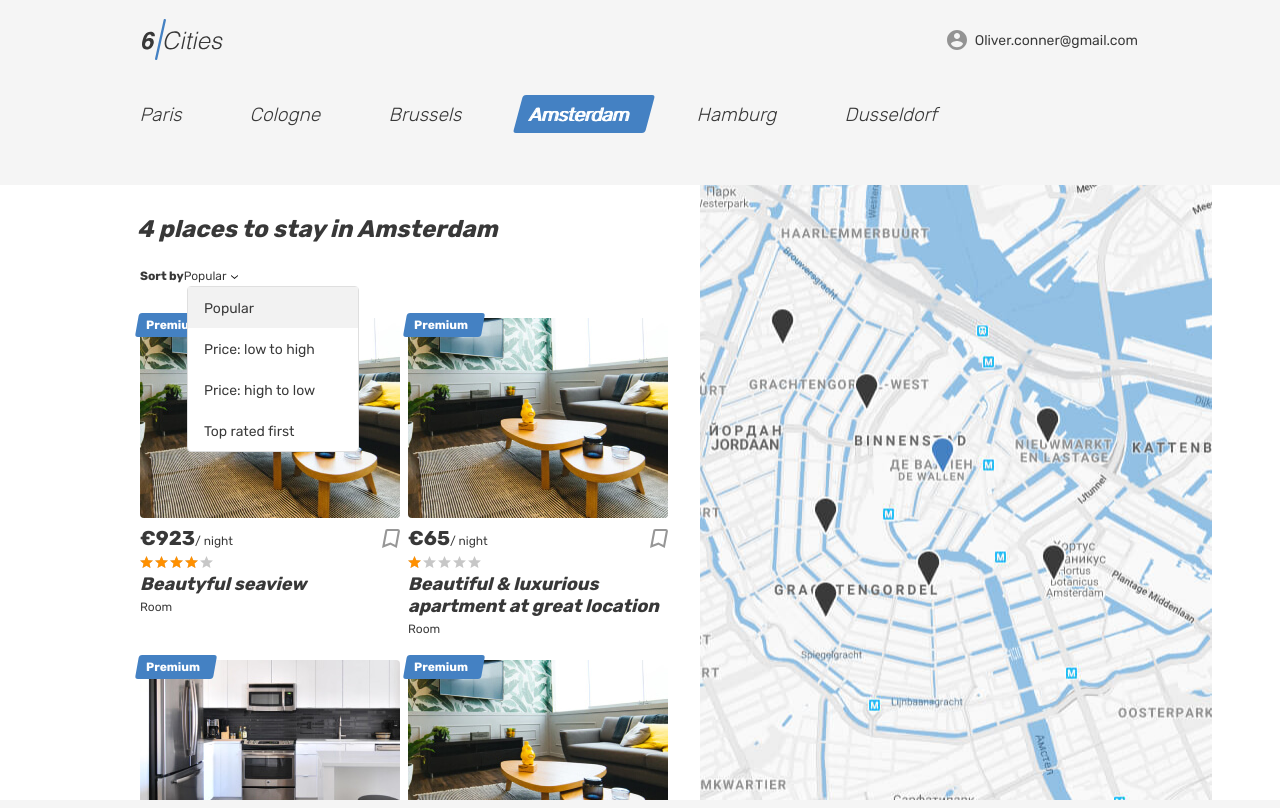
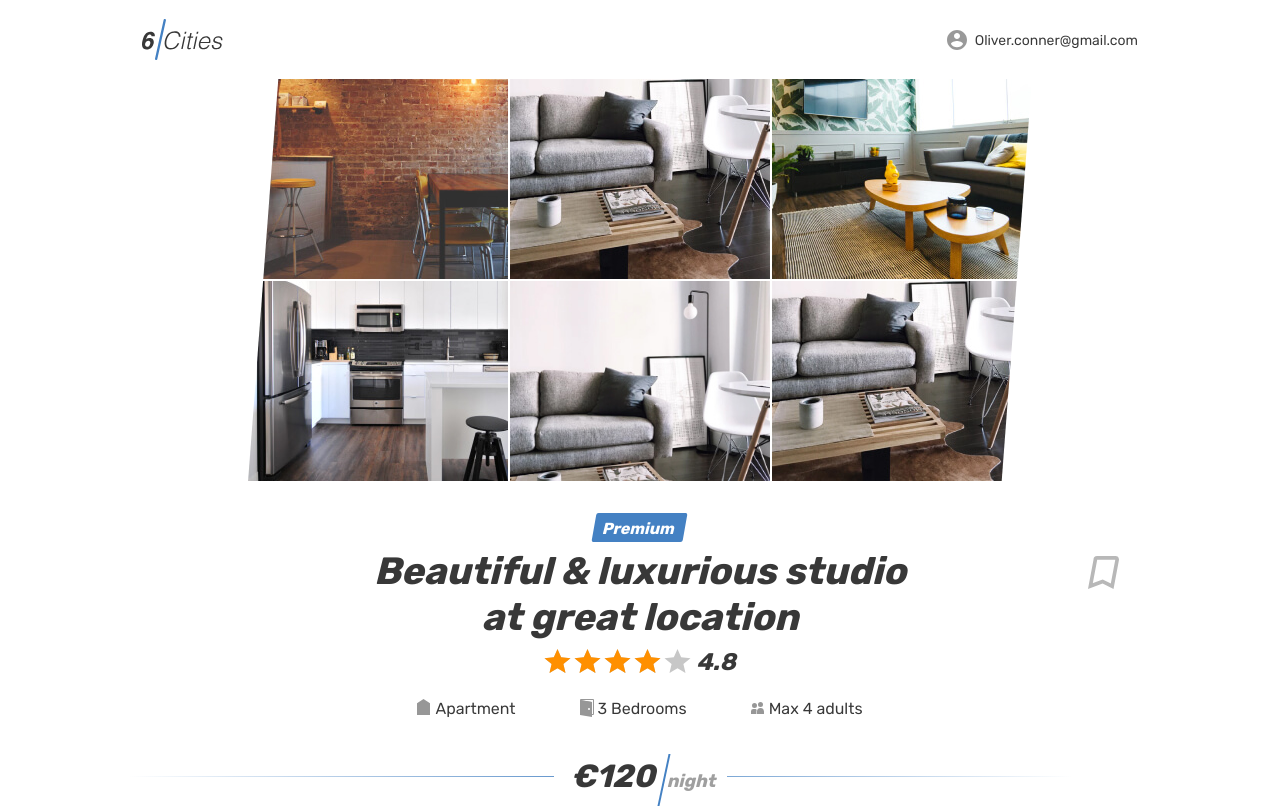
Before and after one commit to pshkuro/six-cities, a React app: page /property in a window 1280 px wide. Shown: the top 808 px of the page. Built offline with nearby package versions, Linux system fonts and the light colour scheme.

Commit message:
Add routing

```diff
--- a/src/components/app/app.jsx
+++ b/src/components/app/app.jsx
@@ -1,14 +1,39 @@
 import Main from "../main/main.jsx";
-import React from "react";
+import PlaceProperty from "../place-property/place-properrty.jsx";
 import PropTypes from "prop-types";
+import React, {PureComponent} from "react";
+import {Switch, Route, BrowserRouter} from "react-router-dom";
+
 
 const advertCardTitleHandler = () => {};
 
-export default function App({offers}) {
-  return (
-    <Main offers={offers}
-      onAdvertCardTitleClick={advertCardTitleHandler}/>
-  );
+export default class App extends PureComponent {
+  constructor(props) {
+    super(props);
+
+    this.state = {
+      step: -1,
+    };
+  }
+
+  render() {
+    const {offers} = this.props;
+
+    return (
+      <BrowserRouter>
+        <Switch>
+          <Route exact path="/">
+            <Main offers={offers}
+              onAdvertCardTitleClick={advertCardTitleHandler}/>
+          </Route>
+          <Route exact path="/property">
+            <PlaceProperty/>
+          </Route>
+        </Switch>
+      </BrowserRouter>
+    );
+  }
+
 }
 
 App.propTypes = {
--- a/webpack.config.js
+++ b/webpack.config.js
@@ -11,7 +11,7 @@ module.exports = {
     open: true,
     inline: true,
     port: 1337,
-    historyApiFallback: true
+    historyApiFallback: true,
   },
   module: {
     rules: [
```
